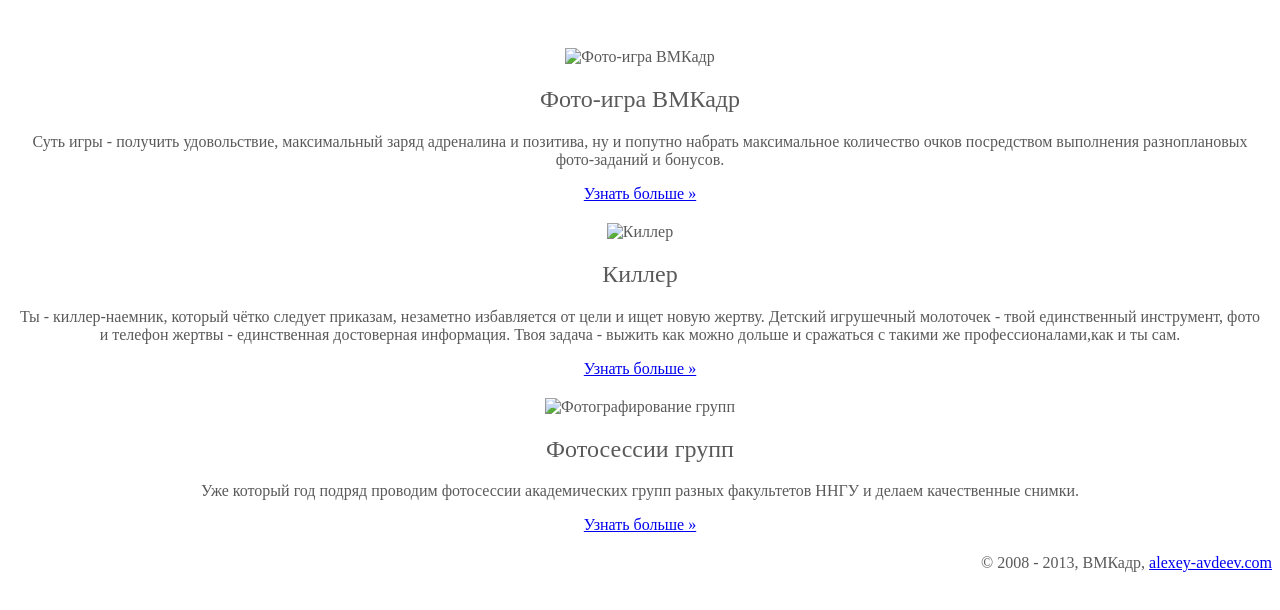
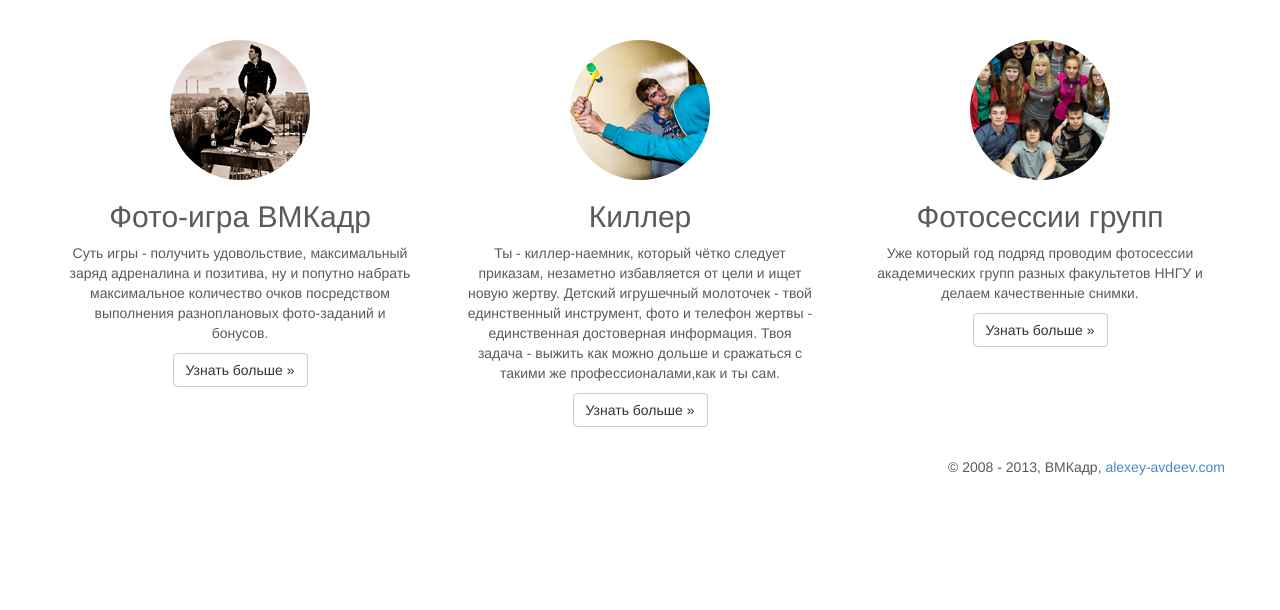
Before and after one commit to avdeev/vmkadr, a plain HTML site: page index.html in a window 1280 px wide. Drawn offline with Linux system fonts and the light colour scheme; the site is published under a folder, as on GitHub Pages, so addresses that start at the root find nothing.

Commit message:
Update index.html

```diff
--- a/index.html
+++ b/index.html
@@ -1,21 +1,21 @@
 <!DOCTYPE html>
-<html lang="en">
+<html lang="ru">
   <head>
     <meta charset="utf-8">
     <meta name="viewport" content="width=device-width, initial-scale=1.0">
     <meta name="description" content="">
     <meta name="author" content="">
-    <link rel="shortcut icon" href="/assets/ico/favicon.png">
+    <link rel="shortcut icon" href="assets/ico/favicon.png">
 
     <title>ВМКадр - творческая группа</title>
 
     <!-- Bootstrap core CSS -->
-    <link href="/dist/css/bootstrap.css" rel="stylesheet">
+    <link href="dist/css/bootstrap.css" rel="stylesheet">
 
     <!-- HTML5 shim and Respond.js IE8 support of HTML5 elements and media queries -->
     <!--[if lt IE 9]>
-      <script src="/assets/js/html5shiv.js"></script>
-      <script src="/assets/js/respond.min.js"></script>
+      <script src="assets/js/html5shiv.js"></script>
+      <script src="assets/js/respond.min.js"></script>
     <![endif]-->
 
     <!-- Custom styles for this template -->
@@ -34,19 +34,19 @@
       <!-- Three columns of text below the carousel -->
       <div class="row">
         <div class="col-lg-4">
-          <img class="img-circle" src="/assets/img/vmkadr-circle.jpg" alt="Фото-игра ВМКадр">
+          <img class="img-circle" src="assets/img/vmkadr-circle.jpg" alt="Фото-игра ВМКадр">
           <h2>Фото-игра ВМКадр</h2>
           <p>Суть игры - получить удовольствие, максимальный заряд адреналина и позитива, ну и попутно набрать максимальное количество очков посредством выполнения разноплановых фото-заданий и бонусов.</p>
           <p><a class="btn btn-default" href="http://vk.com/vmkadr" target="_blank">Узнать больше &raquo;</a></p>
         </div><!-- /.col-lg-4 -->
         <div class="col-lg-4">
-          <img class="img-circle" src="/assets/img/killer-circle.jpg" alt="Киллер">
+          <img class="img-circle" src="assets/img/killer-circle.jpg" alt="Киллер">
           <h2>Киллер</h2>
           <p>Ты - киллер-наемник, который чётко следует приказам, незаметно избавляется от цели и ищет новую жертву. Детский игрушечный молоточек - твой единственный инструмент, фото и телефон жертвы - единственная достоверная информация. Твоя задача - выжить как можно дольше и сражаться с такими же профессионалами,как и ты сам.</p>
           <p><a class="btn btn-default" href="http://killer.vmkadr.ru" target="_blank">Узнать больше &raquo;</a></p>
         </div><!-- /.col-lg-4 -->
         <div class="col-lg-4">
-          <img class="img-circle" src="/assets/img/photo-circle.jpg" alt="Фотографирование групп">
+          <img class="img-circle" src="assets/img/photo-circle.jpg" alt="Фотографирование групп">
           <h2>Фотосессии групп</h2>
           <p>Уже который год подряд проводим фотосессии академических групп разных факультетов ННГУ и делаем качественные снимки.</p>
           <p><a class="btn btn-default" href="#">Узнать больше &raquo;</a></p>
@@ -54,7 +54,7 @@
       </div><!-- /.row -->
 
       <footer style="text-align: right;">
-        <p>&copy; 2008 - 2013, ВМКадр, <a href="http://alexey-avdeev.com" target="_blank">alexey-avdeev.com</a></p>
+        <p>&copy; 2008 - 2013, ВМКадр, <a href="https://alexey-avdeev.com" target="_blank">alexey-avdeev.com</a></p>
       </footer>
 
     </div><!-- /.container -->
@@ -62,9 +62,9 @@
     <!-- Bootstrap core JavaScript
     ================================================== -->
     <!-- Placed at the end of the document so the pages load faster -->
-    <script src="/assets/js/jquery.js"></script>
-    <script src="/dist/js/bootstrap.min.js"></script>
-    <script src="/assets/js/holder.js"></script>
+    <script src="assets/js/jquery.js"></script>
+    <script src="dist/js/bootstrap.min.js"></script>
+    <script src="assets/js/holder.js"></script>
     <script>
       (function(i,s,o,g,r,a,m){i['GoogleAnalyticsObject']=r;i[r]=i[r]||function(){
       (i[r].q=i[r].q||[]).push(arguments)},i[r].l=1*new Date();a=s.createElement(o),
```
